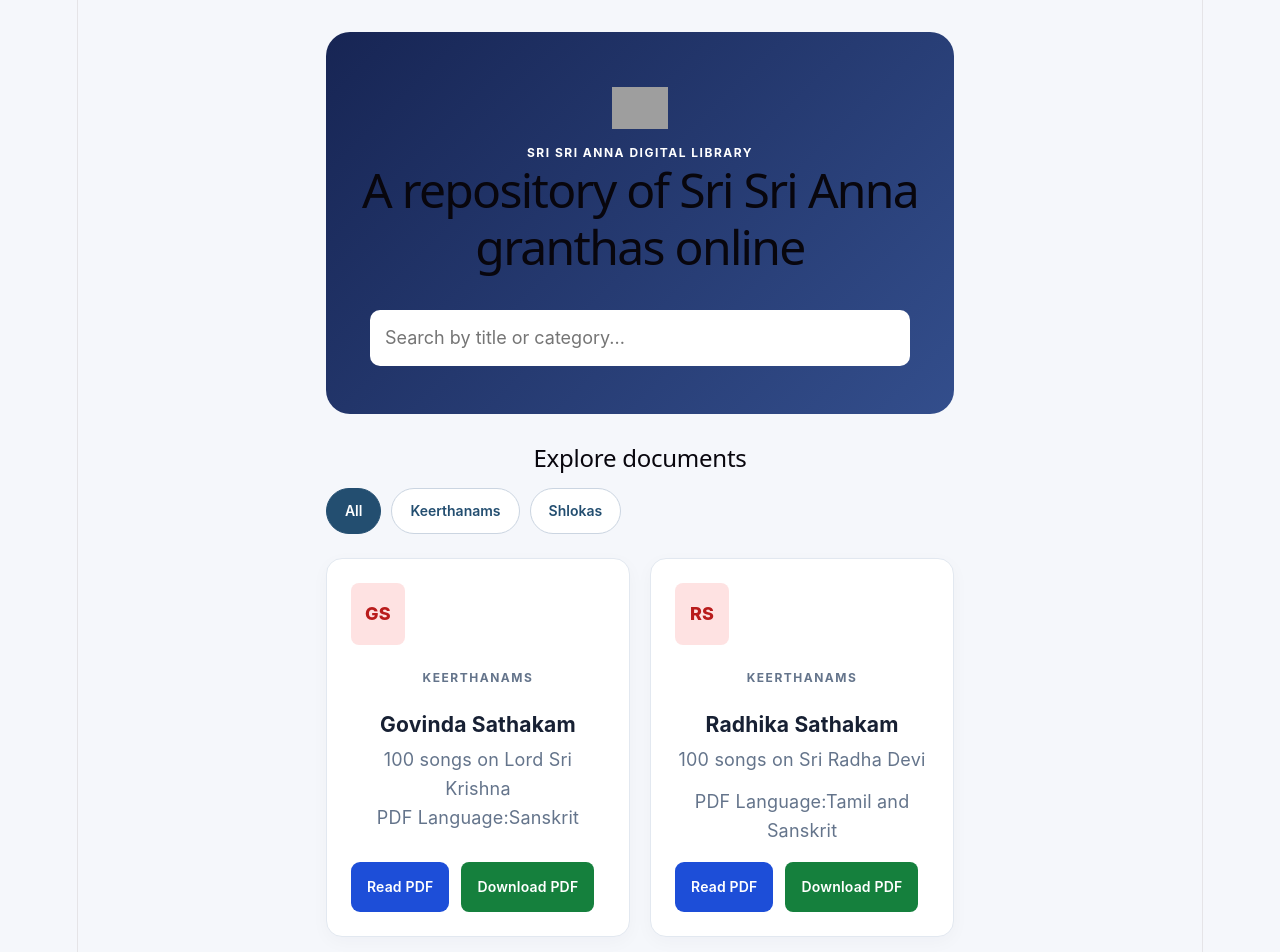
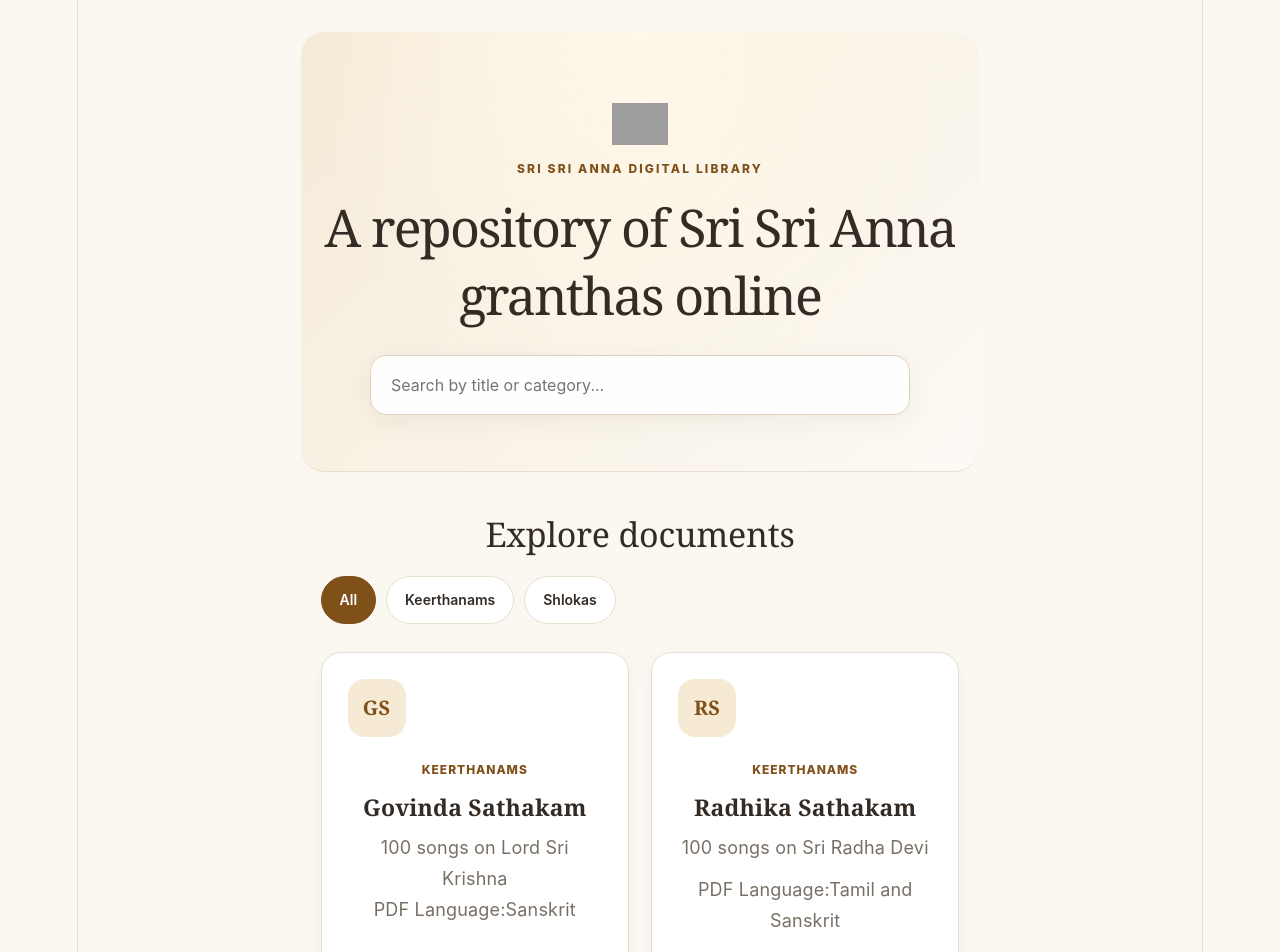
Before and after one commit to vamseedharan/dev, a React (Vite) app: page / in a window 1280 px wide. Shown: the top 952 px of the page. Built offline with nearby package versions, Linux system fonts and the light colour scheme; grey boxes are pictures that could not be loaded.

Commit message:
Updated changes - Recent

```diff
--- a/src/App.css
+++ b/src/App.css
@@ -312,3 +312,236 @@ button:hover {
   outline: 2px solid #234e70;
   outline-offset: 3px;
 }
+
+
+
+/* Modern devotional library theme */
+:root {
+  --page-bg: #fbf8f1;
+  --surface: #ffffff;
+  --ink: #342b25;
+  --muted: #786f65;
+  --accent: #a86f22;
+  --accent-dark: #805019;
+  --accent-soft: #f6ead5;
+  --border: #e9dfd0;
+}
+
+body {
+  margin: 0;
+  background: var(--page-bg);
+  color: var(--ink);
+  font-family: Inter, "Segoe UI", sans-serif;
+}
+
+.app {
+  min-height: 100vh;
+  background: var(--page-bg);
+}
+
+.hero {
+  position: relative;
+  padding: 64px 24px 56px;
+  text-align: center;
+  background:
+    radial-gradient(ellipse at top, #fff8e9 0%, transparent 68%),
+    linear-gradient(135deg, #f5ead7, #fcfaf5);
+  border-bottom: 1px solid var(--border);
+}
+
+.eyebrow {
+  color: var(--accent-dark);
+  font-size: 12px;
+  font-weight: 800;
+  letter-spacing: 0.18em;
+  margin-bottom: 18px;
+}
+
+.hero h1 {
+  color: var(--ink);
+  font-family: Georgia, "Times New Roman", serif;
+  font-size: clamp(30px, 5vw, 52px);
+  line-height: 1.15;
+  margin: 8px 0;
+  letter-spacing: -0.035em;
+}
+
+.search {
+  display: block;
+  width: min(100%, 560px);
+  box-sizing: border-box;
+  margin: 30px auto 0;
+  padding: 16px 20px;
+  border: 1px solid #dfd2bf;
+  border-radius: 16px;
+  background: rgba(255, 255, 255, 0.92);
+  color: var(--ink);
+  font-size: 16px;
+  box-shadow: 0 6px 24px rgb(76 54 26 / 6%);
+  outline: none;
+}
+
+.search:focus {
+  border-color: var(--accent);
+  box-shadow: 0 0 0 4px rgb(168 111 34 / 12%);
+}
+
+.library {
+  width: min(1180px, calc(100% - 40px));
+  margin: 0 auto;
+  padding: 42px 0 64px;
+}
+
+.library h2 {
+  margin: 0 0 22px;
+  font-family: Georgia, "Times New Roman", serif;
+  font-size: clamp(25px, 3vw, 34px);
+  color: var(--ink);
+}
+
+.category-filters {
+  display: flex;
+  flex-wrap: wrap;
+  gap: 10px;
+  margin: 0 0 28px;
+}
+
+.category-chip {
+  border: 1px solid var(--border);
+  border-radius: 999px;
+  padding: 10px 18px;
+  background: var(--surface);
+  color: var(--ink);
+  font-size: 14px;
+  font-weight: 600;
+  cursor: pointer;
+  transition: all 180ms ease;
+}
+
+.category-chip:hover {
+  border-color: var(--accent);
+  background: var(--accent-soft);
+}
+
+.category-chip.active {
+  color: #fff;
+  background: var(--accent-dark);
+  border-color: var(--accent-dark);
+}
+
+.document-grid {
+  display: grid;
+  grid-template-columns: repeat(
+    auto-fit,
+    minmax(min(100%, 260px), 1fr)
+  );
+  gap: 22px;
+}
+
+.document-card {
+  min-width: 0;
+  padding: 26px;
+  border: 1px solid var(--border);
+  border-radius: 20px;
+  background: var(--surface);
+  box-shadow: 0 5px 18px rgb(55 39 20 / 4%);
+  transition: transform 180ms ease, box-shadow 180ms ease;
+}
+
+.document-card:hover {
+  transform: translateY(-4px);
+  box-shadow: 0 14px 32px rgb(55 39 20 / 9%);
+}
+
+.pdf-icon {
+  display: grid;
+  place-items: center;
+  width: 58px;
+  height: 58px;
+  margin-bottom: 20px;
+  border-radius: 17px;
+  background: var(--accent-soft);
+  color: var(--accent-dark);
+  font-family: Georgia, "Times New Roman", serif;
+  font-size: 20px;
+  font-weight: 700;
+}
+
+.document-card .category {
+  color: var(--accent-dark);
+  font-size: 12px;
+  font-weight: 800;
+  letter-spacing: 0.08em;
+  text-transform: uppercase;
+}
+
+.document-card h3 {
+  margin: 10px 0;
+  font-family: Georgia, "Times New Roman", serif;
+  font-size: 23px;
+  line-height: 1.3;
+}
+
+.document-card > p:not(.category) {
+  color: var(--muted);
+  line-height: 1.7;
+}
+
+.document-actions {
+  display: flex;
+  flex-direction: row;
+  align-items: stretch;
+  gap: 12px;
+  width: 100%;
+  margin-top: auto;
+  padding-top: 20px;
+}
+
+.document-actions a {
+  flex: 1;
+  min-width: 0;
+  display: inline-flex;
+  align-items: center;
+  justify-content: center;
+  text-align: center;
+  padding: 12px 8px;
+  border-radius: 10px;
+  font-size: 14px;
+  font-weight: 600;
+  text-decoration: none;
+  white-space: nowrap;
+  box-sizing: border-box;
+  transition: background-color 0.2s ease,
+              transform 0.2s ease;
+}
+
+.read-button {
+  background: #c58b24;
+  color: #ffffff;
+  border: 1px solid #c58b24;
+}
+
+.read-button:hover {
+  background: #a97016;
+  border-color: #a97016;
+  transform: translateY(-1px);
+}
+
+/* Download PDF — warm ivory */
+.download-button {
+  background: #fff8e9;
+  color: #79551b;
+  border: 1px solid #d8b66c;
+}
+
+.download-button:hover {
+  background: #f5e8c9;
+  border-color: #c58b24;
+  transform: translateY(-1px);
+}
+
+/* Keyboard accessibility */
+.document-actions a:focus-visible {
+  outline: 3px solid #c58b24;
+  outline-offset: 3px;
+}
--- a/src/App.tsx
+++ b/src/App.tsx
@@ -104,7 +104,7 @@ if (readerFileId) {
           target="_blank"
           rel="noopener noreferrer"
         >
-          ⬇ Download PDF
+           Download PDF
         </a>
       </header>
 
```
